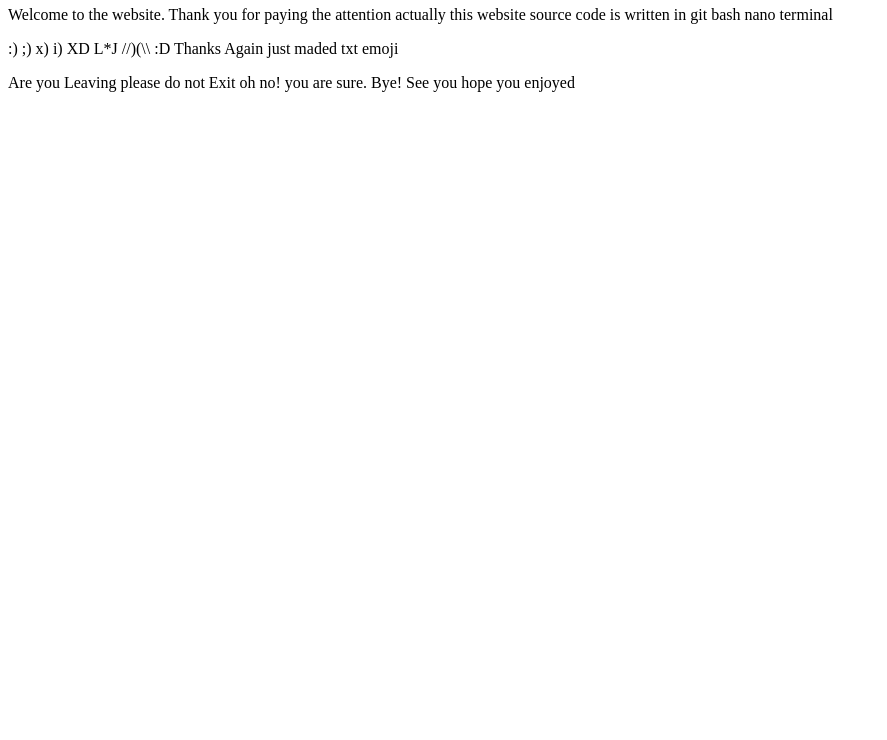
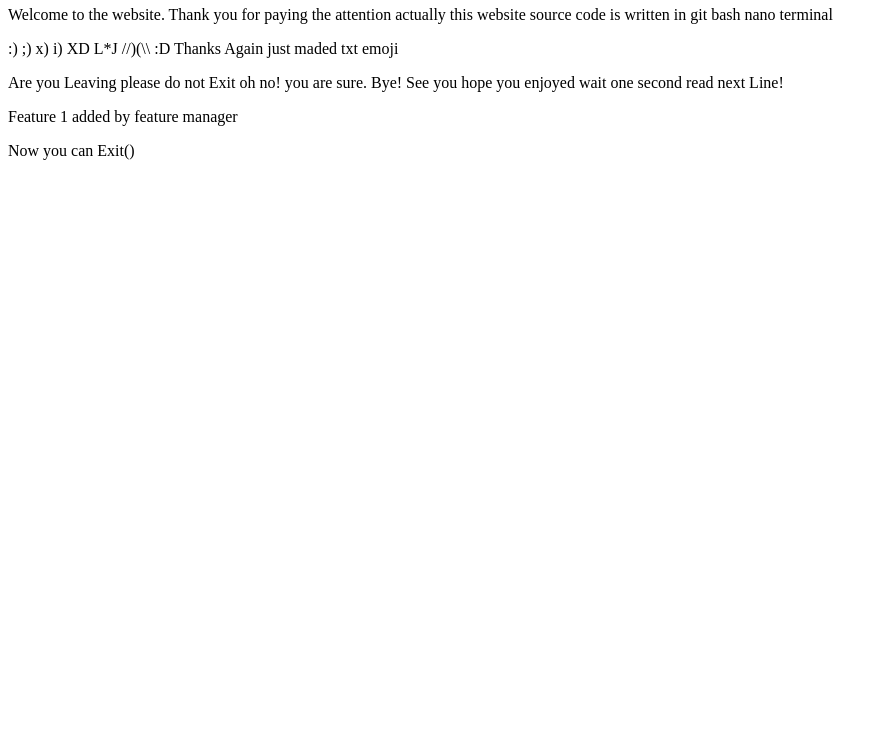
Before and after one commit to DevOps-Verse/Fabolous--Dev-Git-bash-Begin, a plain HTML site: page index.html in a window 1280 px wide. Shown: the part 60-800 px from the top of the page, without its empty margins (0-887 px from the left). Drawn offline with Linux system fonts and the light colour scheme.

Commit message:
A new feature is added by Feature Manager

```diff
--- a/index.html
+++ b/index.html
@@ -3,5 +3,7 @@
 <h1> This is a faboulous Website </h1>
 <p>Welcome to the website. Thank you for paying the attention actually this website source code is written in git bash nano terminal</p>
 <p>:) ;) x) i) XD L*J //)(\\ :D Thanks Again just maded txt emoji </p>
-<p> Are you Leaving please do not Exit oh no! you are sure. Bye! See you hope you enjoyed </p>
+<p> Are you Leaving please do not Exit oh no! you are sure. Bye! See you hope you enjoyed wait one second read next Line!</p>
+<p> Feature 1 added by feature manager <p>
+<p> Now you can Exit() <p>
 </html>
```
